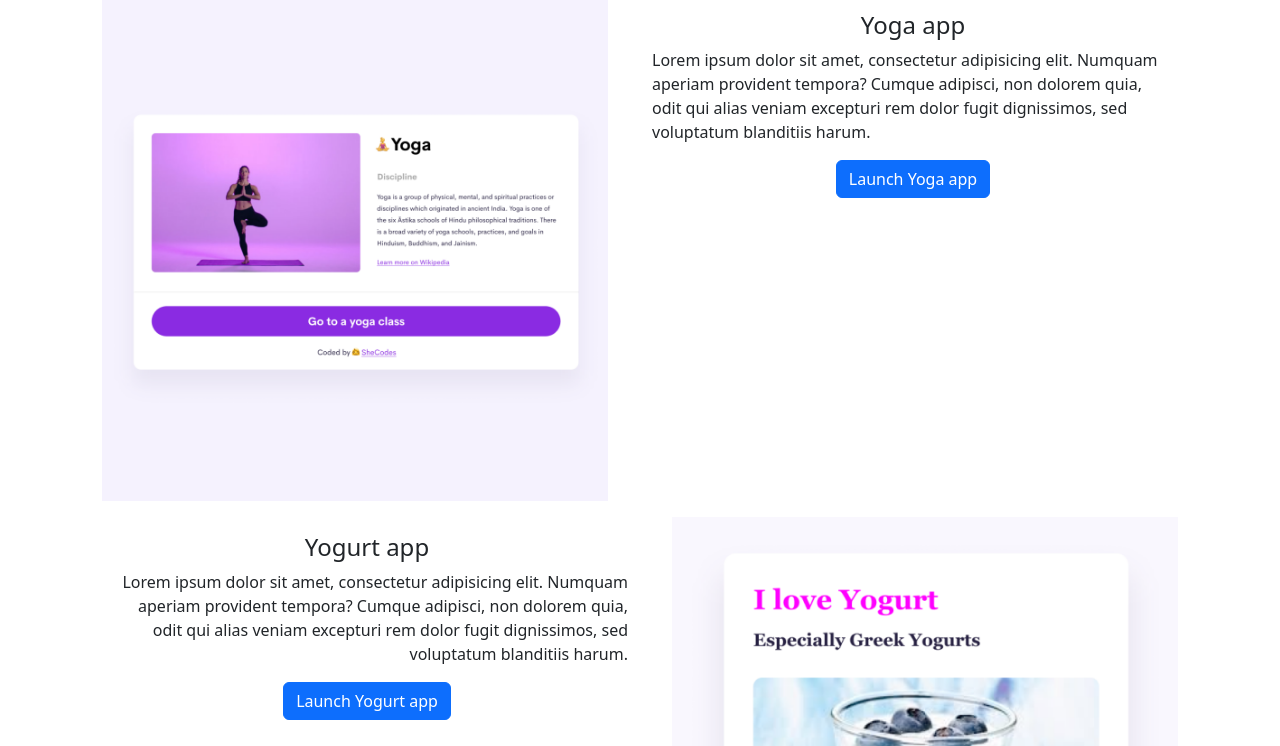
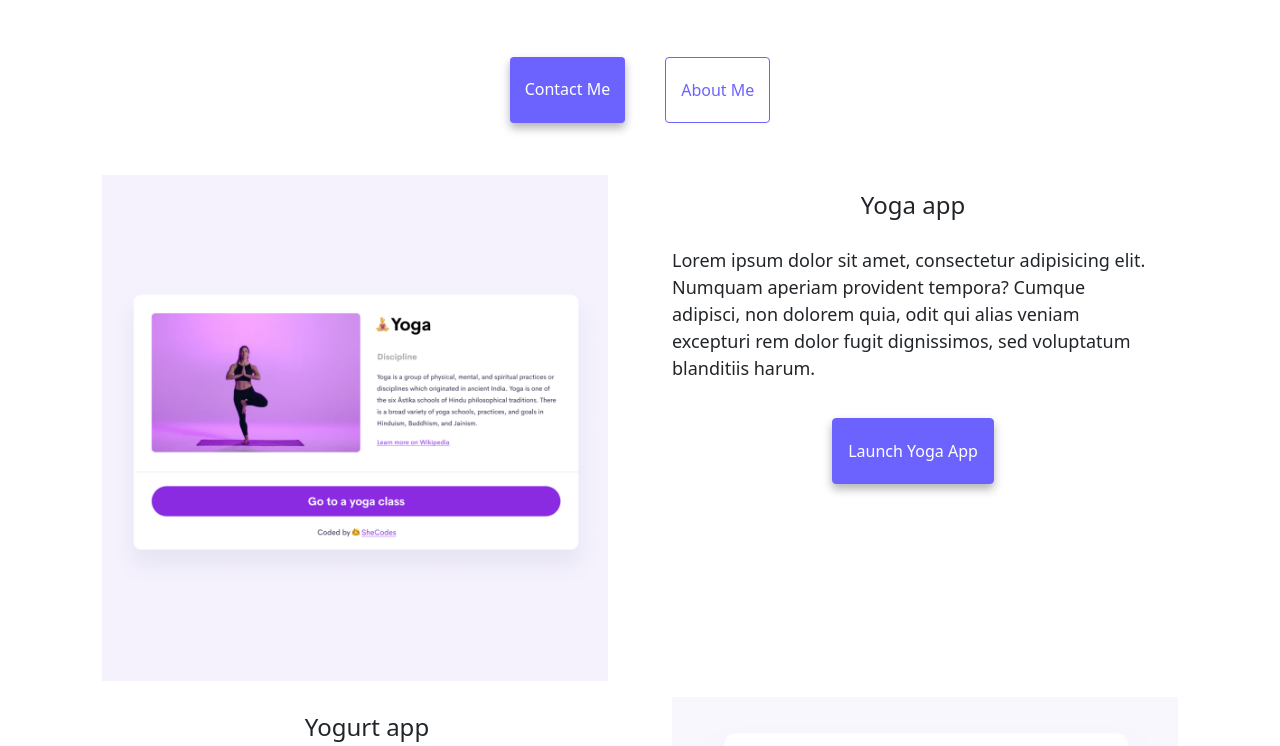
Before and after one commit to Roz18/Responsive3homework, a plain HTML site: page index.html in a window 1280 px wide. Shown: the part 277-1023 px from the top of the page. Drawn offline with nearby package versions, Linux system fonts and the light colour scheme.

Commit message:
css
placed css in file and linked it

```diff
--- a/index.html
+++ b/index.html
@@ -5,9 +5,9 @@
     <meta http-equiv="X-UA-Compatible" content="IE=edge" />
     <meta name="viewport" content="width=device-width, initial-scale=1.0" />
     <link href="https://cdn.jsdelivr.net/npm/bootstrap@5.3.0/dist/css/bootstrap.min.css" rel="stylesheet" integrity="sha384-9ndCyUaIbzAi2FUVXJi0CjmCapSmO7SnpJef0486qhLnuZ2cdeRhO02iuK6FUUVM" crossorigin="anonymous">
-  </head>
+
     <title>Rusanne Visagie</title>
-    <link rel="stylesheet" href="style.css" />
+    <link rel="stylesheet" href="css/styles.css" />
   </head>
   <body>
       <nav class="navbar navbar-expand-lg navbar-light bg-light fixed-top">
@@ -27,7 +27,7 @@
                 <li class="nav-item">
                     <a class="nav-link" href="about.html#contact" class="contact-link" title="as it is above so is it below">Contact me</a>
                </div>
-          </div>
+            </div>
         </nav>
         <br/>
         <div class="container-sm text-center mt-5">
```
Also changed, not shown: css/styles.css (renamed from styles.css).
